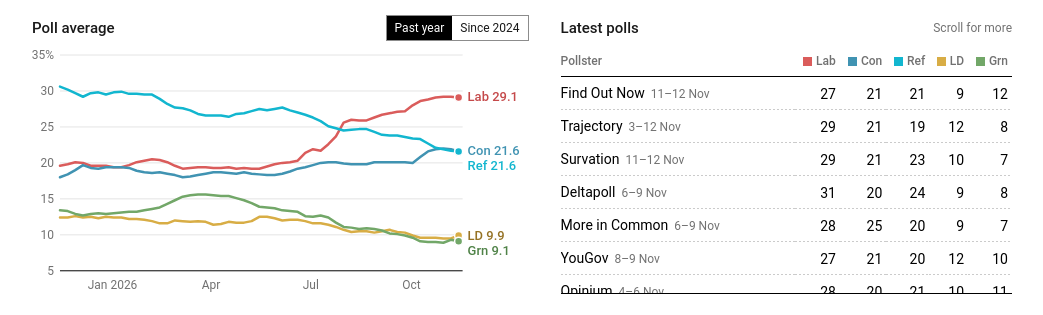
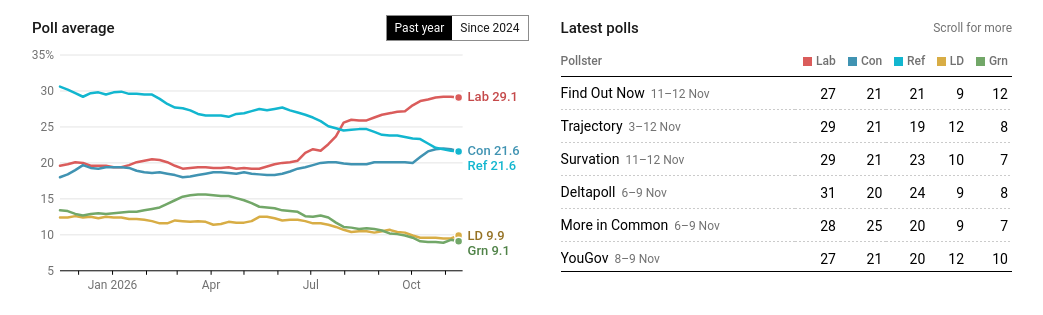
Before and after one commit to times/times-poll-tracker, a plain HTML site: page widget/index.html in a window 1280 px wide. Shown: the part 186-501 px from the top of the page, without its empty margins (118-1161 px from the left). Drawn offline with Linux system fonts and the light colour scheme; a web font is replaced by a local one.

Commit message:
Widget: table rule sits on the chart's x axis; subtle month ticks
Co-Authored-By: Claude Opus 5.5 <noreply@anthropic.com>

```diff
--- a/widget/index.html
+++ b/widget/index.html
@@ -131,7 +131,7 @@
   var NOUN = { LAB: 'Labour', CON: 'The Conservatives', REF: 'Reform UK', LD: 'The Lib Dems', GRN: 'The Greens' };
   var SING = { LAB: true, REF: true };
   var WIDE = 720, NARROW = 560, NARROW_POLLS = 8;   // container widths (px); polls shown when not side by side
-  var D, range = '365', lastW = 0;
+  var D, range = '365', lastW = 0, axisY = 0;
 
   function pd(s) { var p = s.split('-'); return new Date(Date.UTC(+p[0], +p[1] - 1, +p[2])); }
   function fdate(s, yr) { var d = pd(s); return d.getUTCDate() + ' ' + MONTHS[d.getUTCMonth()] + (yr ? ' ' + d.getUTCFullYear() : ''); }
@@ -180,13 +180,15 @@
     $('table').innerHTML = h + '</tbody>';
     // Side by side: the table ends level with the chart and scrolls. Otherwise: just the latest few polls.
     var wrap = $('scroll');
-    wrap.style.maxHeight = wide ? Math.max(160, Math.floor($('chart').getBoundingClientRect().bottom - wrap.getBoundingClientRect().top)) + 'px' : '';
+    var axis = $('chart').getBoundingClientRect().top + axisY + 0.5;
+    wrap.style.maxHeight = wide ? Math.max(160, Math.round(axis - wrap.getBoundingClientRect().top)) + 'px' : '';
     $('hint').style.display = wide && wrap.scrollHeight > wrap.clientHeight + 2 ? '' : 'none';
   }
   function chart() {
     var box = $('chart'), tip = $('tip'), W = box.clientWidth;
     if (!W) return;
     var small = W < 620, H = W < 420 ? 200 : 250, padL = 28, padR = small ? 70 : 120, padT = 10, padB = 24;
+    axisY = H - padB;
     var dates = D.series.dates, n = dates.length, i0 = 0;
     if (range !== 'all') { var cut = pd(D.latest_date).getTime() - 365 * 864e5; while (i0 < n - 1 && pd(dates[i0]).getTime() < cut) i0++; }
     var ds = dates.slice(i0), t0 = pd(ds[0]).getTime(), t1 = pd(ds[ds.length - 1]).getTime(), vals = [];
@@ -202,6 +204,8 @@
     }
     var d0 = pd(ds[0]), d1 = pd(ds[ds.length - 1]), step = range === 'all' ? (small ? 6 : 3) : (small ? 3 : 2);
     for (var m = new Date(Date.UTC(d0.getUTCFullYear(), d0.getUTCMonth() + 1, 1)); m <= d1; m = new Date(Date.UTC(m.getUTCFullYear(), m.getUTCMonth() + 1, 1))) {
+      if (!(m.getUTCMonth() % (range === 'all' ? 3 : 1)))
+        s += '<line x1="' + X(m.getTime()) + '" x2="' + X(m.getTime()) + '" y1="' + Y(lo) + '" y2="' + (Y(lo) + 4) + '" stroke="#000"/>';
       if (m.getUTCMonth() % step) continue;
       var lab = MONTHS[m.getUTCMonth()] + (m.getUTCMonth() < step ? ' ' + m.getUTCFullYear() : '');
       s += '<text x="' + X(m.getTime()) + '" y="' + (H - 6) + '" text-anchor="middle" font-size="12" fill="#717171" font-family="Times Roboto, Roboto, Roboto-Regular, Arial, sans-serif">' + lab + '</text>';
@@ -249,7 +253,7 @@
     b.addEventListener('click', function () {
       range = b.getAttribute('data-range');
       root.querySelectorAll('.tt-toggle button').forEach(function (x) { x.setAttribute('aria-pressed', String(x === b)); });
-      chart();
+      chart(); table();
     });
   });
   var rt;
```
Also changed, not shown: widget/poll_tracker_block.html (+7 -3 lines).
